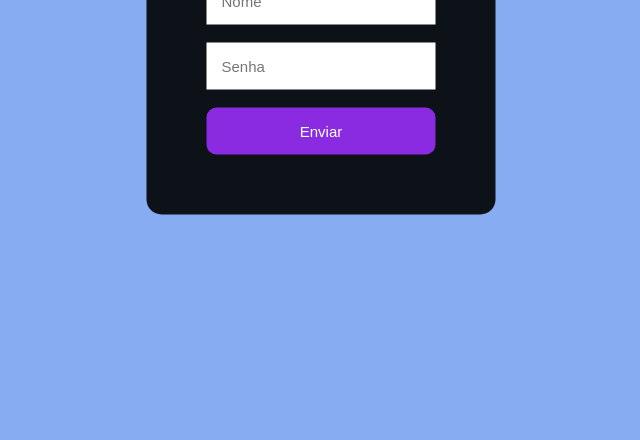
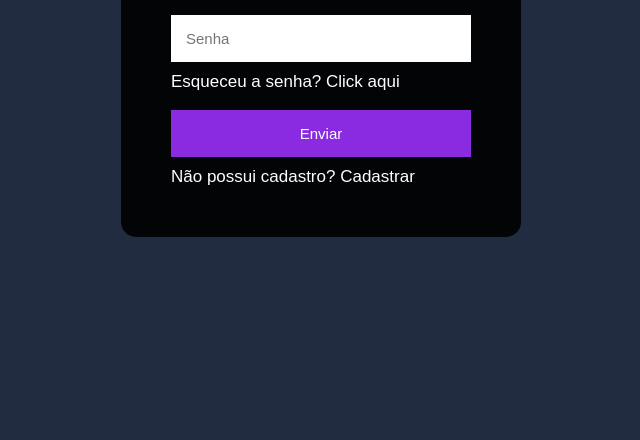
Before and after one commit to wagnerlobo/meu_site_new, a plain HTML site: page pages/Home/login.html in a window 1280 px wide. Shown: the part 360-800 px from the top of the page, without its empty margins (319-959 px from the left). Drawn offline with Linux system fonts and the light colour scheme.

Commit message:
altração na tela de login

```diff
--- a/pages/Home/login.css
+++ b/pages/Home/login.css
@@ -6,24 +6,25 @@
 body {
 
     font-family: Arial, Helvetica, sans-serif;
-    background:rgb(135, 172, 241)
+    background:rgb(34, 44, 64);
 
 }
 
 h1 {
 
     text-align: center;
-    margin-bottom: 15px;
+    margin-bottom: 20px;
 }
 
-.tela-login {
+div {
 
+    width: 300px;
+    position: absolute;
     background-color: rgba(0, 0, 0, 0.9);
-    position: absolute;
+    padding: 50px;
     top: 50%;
     left: 50%;
     transform: translate(-50%, -50%);
-    padding: 60px;
     border-radius: 15px;
     color: #ffff;
 }
@@ -31,6 +32,7 @@ h1 {
 input {
 
     padding: 15px;
+    width: 90%;
     border: none;
     outline: none;
     font-size: 15px;
@@ -44,13 +46,22 @@ button {
     width: 100%;
     color: #ffff;
     font-size: 15px;
-    border-radius: 10px;
-    transition: background-color 0.4s ;
-
+    transition: background-color 0.5s;
+    cursor: pointer;
 }
 
 button:hover {
 
-    background-color: rgb(77, 15, 135);
-    cursor: pointer;
+    background-color: rgb(73, 16, 126);
 }
+
+a {
+
+   display: flex;
+   margin-top: 10px;
+   text-decoration: none;
+   font-size: 17px;
+   outline: none;
+   color: #ffff;
+
+}
--- a/pages/Home/login.html
+++ b/pages/Home/login.html
@@ -7,14 +7,17 @@
     <title>Área de Login</title>
 </head>
 <body>
-<div class="tela-login">
+
+    <div class="tela-login">
     <h1>Login</h1>
     <input type="text" placeholder="Nome">
     <br> <br>
     <input type="password" placeholder="Senha">
-    <br> <br>
+    <br>
+    <a href="#">Esqueceu a senha? Click aqui</a>
+    <br>
     <button>Enviar</button>
+    <a href="#">Não possui cadastro? Cadastrar</a>
 </div>
-
 </body>
 </html>
--- a/style.css
+++ b/style.css
@@ -103,10 +103,10 @@ i {
     font-family: Arial, Helvetica, sans-serif;
 }
 
-.btn {
+button {
 
-    padding: 7px;
-    font-size: 20px;
+    padding: 5px;
+    font-size: 15px;
     margin-bottom: 5px;
     border-radius: 5px;
     background-color: #6814d6;
@@ -115,7 +115,7 @@ i {
     transition: background-color 0.4s ease-out;
 }
 
-.btn:hover {
+button:hover {
 
     background-color: #012243;
 }
```
